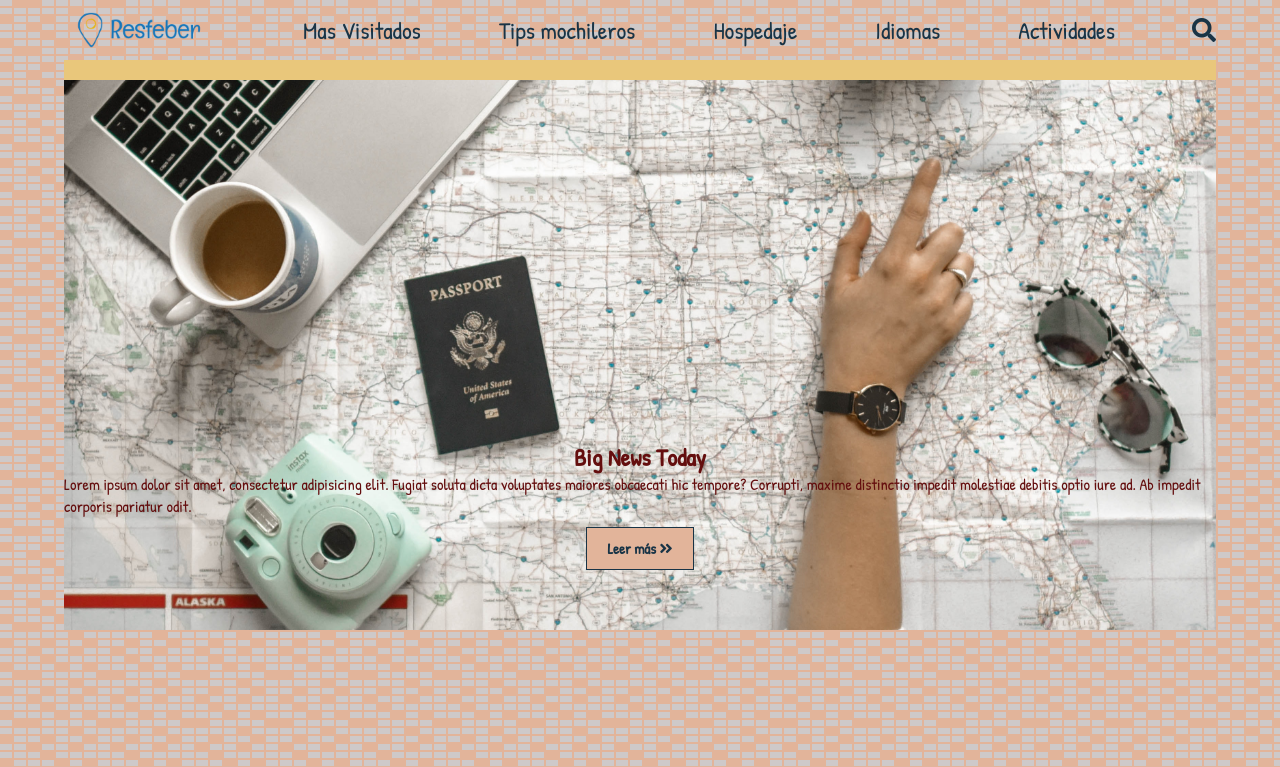
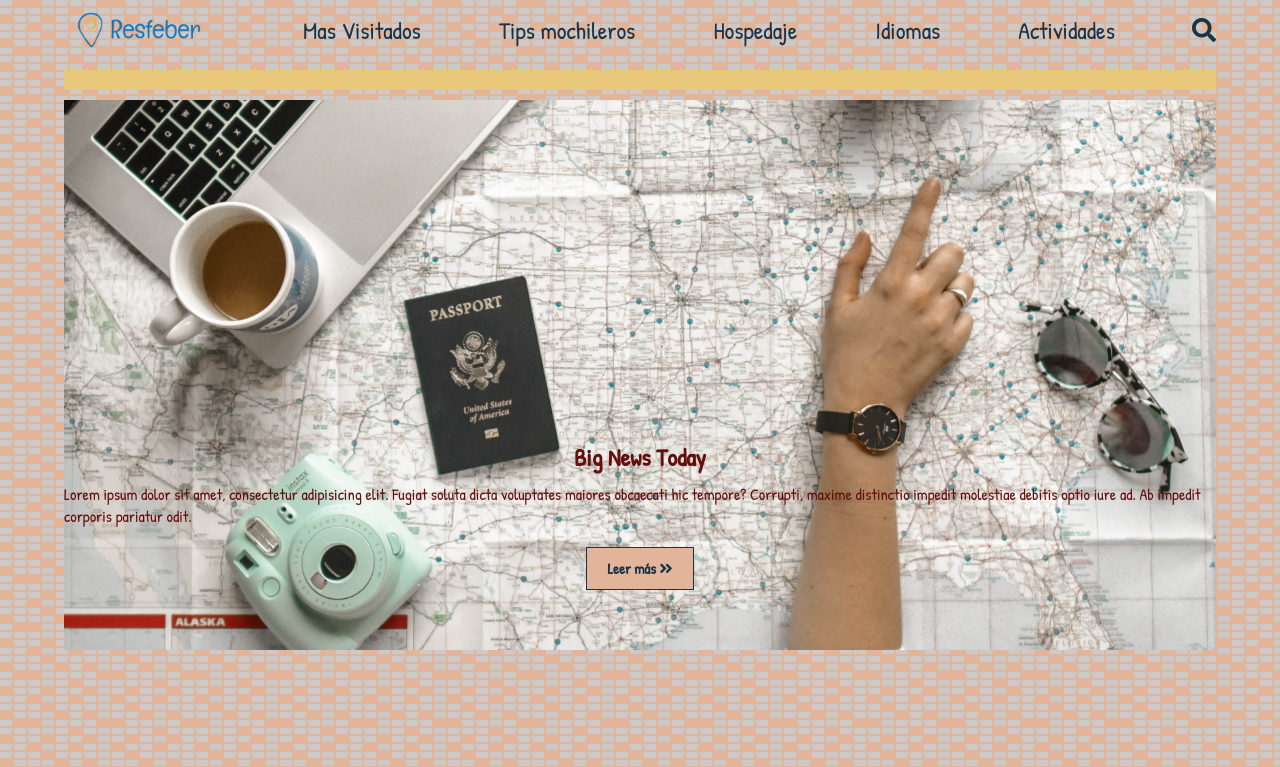
Before and after one commit to arrobaluuz/Resfeber, a PHP site: page / in a window 1280 px wide. Shown: the top 767 px of the page. Run offline with PHP 8.4, Linux system fonts and the light colour scheme.

Commit message:
Añadí la opacidad al botón y el espacio al hr

```diff
--- a/index.html
+++ b/index.html
@@ -47,6 +47,8 @@
             <p>Lorem ipsum dolor sit amet, consectetur adipisicing elit. Fugiat soluta dicta voluptates maiores obcaecati hic tempore? Corrupti, maxime distinctio impedit molestiae debitis optio iure ad. Ab impedit corporis pariatur odit.</p>
             <a href="#" class="btn"> Leer más <i class = "fas fa-angle-double-right"></i></a>
         </header>
+
+
     </div>
 </body>
 </html>
--- a/styles.css
+++ b/styles.css
@@ -59,6 +59,9 @@
     margin-left: 50px;
 }
 /* SHOWCASE */
+hr{
+    margin: 10px 0;
+}
 .showcase{
     width: 100%;
     height: 550px;
@@ -82,5 +85,14 @@
     font-size: 15px;
     border: 1px solid #193446;
     margin: 10px 0;
+}
+
+.btn:hover{
+    opacity: .7;
+}
+
+.showcase h2,
+.showcase p{
+    margin-bottom: 10px;
 
 }
```
